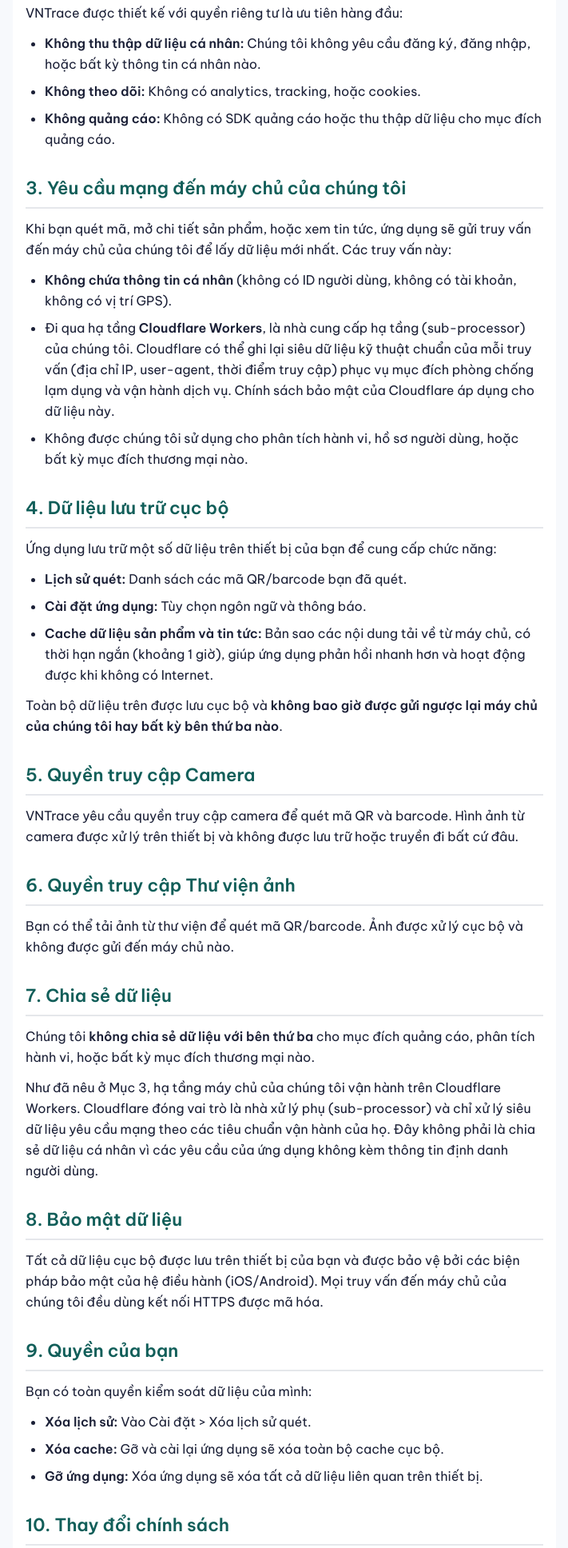
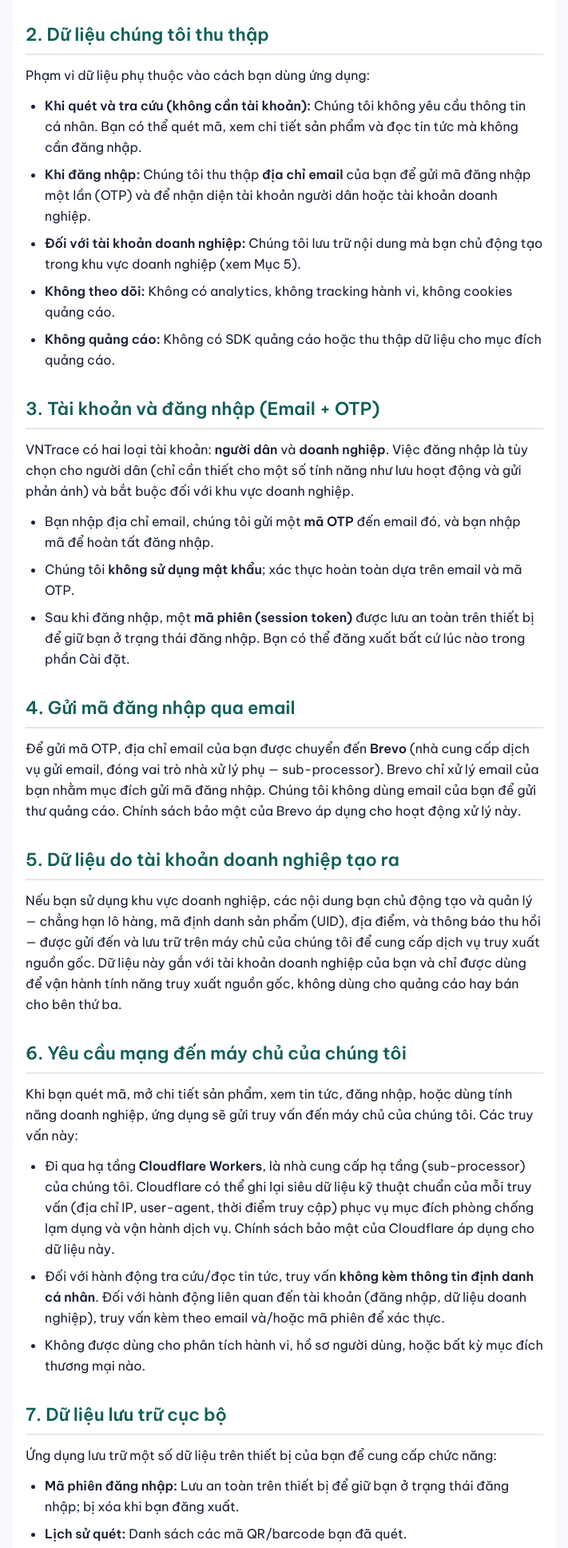
Before and after one commit to minhnt94/minhnt94.github.io, a plain HTML site: page txng-mobile-app/privacy/index.html in a window 1280 px wide. Shown: the part 561-2497 px from the top of the page at 80% size, without its empty margins (284-995 px from the left). Drawn offline with Linux system fonts and the light colour scheme.

Commit message:
docs: update VNTrace privacy policy for email-OTP auth and business accounts (v1.3.0)

```diff
--- a/txng-mobile-app/privacy/index.html
+++ b/txng-mobile-app/privacy/index.html
@@ -85,69 +85,94 @@
 
   <div class="container">
     <div class="highlight">
-      <strong>Tóm tắt:</strong> VNTrace tải dữ liệu sản phẩm và tin tức từ máy chủ của chúng tôi, sau đó lưu cache trên thiết bị để bạn có thể xem lại khi không có Internet. Chúng tôi không yêu cầu đăng ký và không thu thập dữ liệu cá nhân của bạn.
+      <strong>Tóm tắt:</strong> Bạn có thể quét mã và tra cứu sản phẩm mà <strong>không cần tài khoản</strong>. Một số tính năng (lưu hoạt động, gửi phản ánh, và toàn bộ khu vực dành cho doanh nghiệp) yêu cầu đăng nhập bằng <strong>email và mã OTP</strong>. Khi đó chúng tôi thu thập địa chỉ email của bạn để gửi mã đăng nhập và nhận diện tài khoản. Chúng tôi không chạy quảng cáo, không theo dõi hành vi, và không bán dữ liệu của bạn.
     </div>
 
     <h2>1. Giới thiệu</h2>
     <p>Chính sách bảo mật này giải thích cách ứng dụng VNTrace ("Ứng dụng") xử lý thông tin khi bạn sử dụng dịch vụ của chúng tôi.</p>
 
     <h2>2. Dữ liệu chúng tôi thu thập</h2>
-    <p>VNTrace được thiết kế với quyền riêng tư là ưu tiên hàng đầu:</p>
+    <p>Phạm vi dữ liệu phụ thuộc vào cách bạn dùng ứng dụng:</p>
     <ul>
-      <li><strong>Không thu thập dữ liệu cá nhân:</strong> Chúng tôi không yêu cầu đăng ký, đăng nhập, hoặc bất kỳ thông tin cá nhân nào.</li>
-      <li><strong>Không theo dõi:</strong> Không có analytics, tracking, hoặc cookies.</li>
+      <li><strong>Khi quét và tra cứu (không cần tài khoản):</strong> Chúng tôi không yêu cầu thông tin cá nhân. Bạn có thể quét mã, xem chi tiết sản phẩm và đọc tin tức mà không cần đăng nhập.</li>
+      <li><strong>Khi đăng nhập:</strong> Chúng tôi thu thập <strong>địa chỉ email</strong> của bạn để gửi mã đăng nhập một lần (OTP) và để nhận diện tài khoản người dân hoặc tài khoản doanh nghiệp.</li>
+      <li><strong>Đối với tài khoản doanh nghiệp:</strong> Chúng tôi lưu trữ nội dung mà bạn chủ động tạo trong khu vực doanh nghiệp (xem Mục 5).</li>
+      <li><strong>Không theo dõi:</strong> Không có analytics, không tracking hành vi, không cookies quảng cáo.</li>
       <li><strong>Không quảng cáo:</strong> Không có SDK quảng cáo hoặc thu thập dữ liệu cho mục đích quảng cáo.</li>
     </ul>
 
-    <h2>3. Yêu cầu mạng đến máy chủ của chúng tôi</h2>
-    <p>Khi bạn quét mã, mở chi tiết sản phẩm, hoặc xem tin tức, ứng dụng sẽ gửi truy vấn đến máy chủ của chúng tôi để lấy dữ liệu mới nhất. Các truy vấn này:</p>
+    <h2>3. Tài khoản và đăng nhập (Email + OTP)</h2>
+    <p>VNTrace có hai loại tài khoản: <strong>người dân</strong> và <strong>doanh nghiệp</strong>. Việc đăng nhập là tùy chọn cho người dân (chỉ cần thiết cho một số tính năng như lưu hoạt động và gửi phản ánh) và bắt buộc đối với khu vực doanh nghiệp.</p>
     <ul>
-      <li><strong>Không chứa thông tin cá nhân</strong> (không có ID người dùng, không có tài khoản, không có vị trí GPS).</li>
-      <li>Đi qua hạ tầng <strong>Cloudflare Workers</strong>, là nhà cung cấp hạ tầng (sub-processor) của chúng tôi. Cloudflare có thể ghi lại siêu dữ liệu kỹ thuật chuẩn của mỗi truy vấn (địa chỉ IP, user-agent, thời điểm truy cập) phục vụ mục đích phòng chống lạm dụng và vận hành dịch vụ. Chính sách bảo mật của Cloudflare áp dụng cho dữ liệu này.</li>
-      <li>Không được chúng tôi sử dụng cho phân tích hành vi, hồ sơ người dùng, hoặc bất kỳ mục đích thương mại nào.</li>
+      <li>Bạn nhập địa chỉ email, chúng tôi gửi một <strong>mã OTP</strong> đến email đó, và bạn nhập mã để hoàn tất đăng nhập.</li>
+      <li>Chúng tôi <strong>không sử dụng mật khẩu</strong>; xác thực hoàn toàn dựa trên email và mã OTP.</li>
+      <li>Sau khi đăng nhập, một <strong>mã phiên (session token)</strong> được lưu an toàn trên thiết bị để giữ bạn ở trạng thái đăng nhập. Bạn có thể đăng xuất bất cứ lúc nào trong phần Cài đặt.</li>
     </ul>
 
-    <h2>4. Dữ liệu lưu trữ cục bộ</h2>
+    <h2>4. Gửi mã đăng nhập qua email</h2>
+    <p>Để gửi mã OTP, địa chỉ email của bạn được chuyển đến <strong>Brevo</strong> (nhà cung cấp dịch vụ gửi email, đóng vai trò nhà xử lý phụ — sub-processor). Brevo chỉ xử lý email của bạn nhằm mục đích gửi mã đăng nhập. Chúng tôi không dùng email của bạn để gửi thư quảng cáo. Chính sách bảo mật của Brevo áp dụng cho hoạt động xử lý này.</p>
+
+    <h2>5. Dữ liệu do tài khoản doanh nghiệp tạo ra</h2>
+    <p>Nếu bạn sử dụng khu vực doanh nghiệp, các nội dung bạn chủ động tạo và quản lý — chẳng hạn lô hàng, mã định danh sản phẩm (UID), địa điểm, và thông báo thu hồi — được gửi đến và lưu trữ trên máy chủ của chúng tôi để cung cấp dịch vụ truy xuất nguồn gốc. Dữ liệu này gắn với tài khoản doanh nghiệp của bạn và chỉ được dùng để vận hành tính năng truy xuất nguồn gốc, không dùng cho quảng cáo hay bán cho bên thứ ba.</p>
+
+    <h2>6. Yêu cầu mạng đến máy chủ của chúng tôi</h2>
+    <p>Khi bạn quét mã, mở chi tiết sản phẩm, xem tin tức, đăng nhập, hoặc dùng tính năng doanh nghiệp, ứng dụng sẽ gửi truy vấn đến máy chủ của chúng tôi. Các truy vấn này:</p>
+    <ul>
+      <li>Đi qua hạ tầng <strong>Cloudflare Workers</strong>, là nhà cung cấp hạ tầng (sub-processor) của chúng tôi. Cloudflare có thể ghi lại siêu dữ liệu kỹ thuật chuẩn của mỗi truy vấn (địa chỉ IP, user-agent, thời điểm truy cập) phục vụ mục đích phòng chống lạm dụng và vận hành dịch vụ. Chính sách bảo mật của Cloudflare áp dụng cho dữ liệu này.</li>
+      <li>Đối với hành động tra cứu/đọc tin tức, truy vấn <strong>không kèm thông tin định danh cá nhân</strong>. Đối với hành động liên quan đến tài khoản (đăng nhập, dữ liệu doanh nghiệp), truy vấn kèm theo email và/hoặc mã phiên để xác thực.</li>
+      <li>Không được dùng cho phân tích hành vi, hồ sơ người dùng, hoặc bất kỳ mục đích thương mại nào.</li>
+    </ul>
+
+    <h2>7. Dữ liệu lưu trữ cục bộ</h2>
     <p>Ứng dụng lưu trữ một số dữ liệu trên thiết bị của bạn để cung cấp chức năng:</p>
     <ul>
+      <li><strong>Mã phiên đăng nhập:</strong> Lưu an toàn trên thiết bị để giữ bạn ở trạng thái đăng nhập; bị xóa khi bạn đăng xuất.</li>
       <li><strong>Lịch sử quét:</strong> Danh sách các mã QR/barcode bạn đã quét.</li>
       <li><strong>Cài đặt ứng dụng:</strong> Tùy chọn ngôn ngữ và thông báo.</li>
       <li><strong>Cache dữ liệu sản phẩm và tin tức:</strong> Bản sao các nội dung tải về từ máy chủ, có thời hạn ngắn (khoảng 1 giờ), giúp ứng dụng phản hồi nhanh hơn và hoạt động được khi không có Internet.</li>
     </ul>
-    <p>Toàn bộ dữ liệu trên được lưu cục bộ và <strong>không bao giờ được gửi ngược lại máy chủ của chúng tôi hay bất kỳ bên thứ ba nào</strong>.</p>
+    <p>Lịch sử quét, cài đặt và cache được lưu cục bộ và không được gửi ngược lại máy chủ. Mã phiên chỉ được gửi đến máy chủ của chúng tôi để xác thực các yêu cầu liên quan đến tài khoản.</p>
 
-    <h2>5. Quyền truy cập Camera</h2>
+    <h2>8. Quyền truy cập Camera</h2>
     <p>VNTrace yêu cầu quyền truy cập camera để quét mã QR và barcode. Hình ảnh từ camera được xử lý trên thiết bị và không được lưu trữ hoặc truyền đi bất cứ đâu.</p>
 
-    <h2>6. Quyền truy cập Thư viện ảnh</h2>
+    <h2>9. Quyền truy cập Thư viện ảnh</h2>
     <p>Bạn có thể tải ảnh từ thư viện để quét mã QR/barcode. Ảnh được xử lý cục bộ và không được gửi đến máy chủ nào.</p>
 
-    <h2>7. Chia sẻ dữ liệu</h2>
-    <p>Chúng tôi <strong>không chia sẻ dữ liệu với bên thứ ba</strong> cho mục đích quảng cáo, phân tích hành vi, hoặc bất kỳ mục đích thương mại nào.</p>
-    <p>Như đã nêu ở Mục 3, hạ tầng máy chủ của chúng tôi vận hành trên Cloudflare Workers. Cloudflare đóng vai trò là nhà xử lý phụ (sub-processor) và chỉ xử lý siêu dữ liệu yêu cầu mạng theo các tiêu chuẩn vận hành của họ. Đây không phải là chia sẻ dữ liệu cá nhân vì các yêu cầu của ứng dụng không kèm thông tin định danh người dùng.</p>
+    <h2>10. Chia sẻ dữ liệu</h2>
+    <p>Chúng tôi <strong>không bán dữ liệu</strong> và không chia sẻ dữ liệu với bên thứ ba cho mục đích quảng cáo hoặc phân tích hành vi. Chúng tôi chỉ chia sẻ dữ liệu với các nhà xử lý phụ (sub-processor) cần thiết để vận hành dịch vụ:</p>
+    <ul>
+      <li><strong>Cloudflare</strong> — hạ tầng máy chủ và xử lý siêu dữ liệu yêu cầu mạng (xem Mục 6).</li>
+      <li><strong>Brevo</strong> — gửi email chứa mã đăng nhập OTP (xem Mục 4).</li>
+    </ul>
 
-    <h2>8. Bảo mật dữ liệu</h2>
-    <p>Tất cả dữ liệu cục bộ được lưu trên thiết bị của bạn và được bảo vệ bởi các biện pháp bảo mật của hệ điều hành (iOS/Android). Mọi truy vấn đến máy chủ của chúng tôi đều dùng kết nối HTTPS được mã hóa.</p>
+    <h2>11. Bảo mật dữ liệu</h2>
+    <p>Dữ liệu cục bộ được lưu trên thiết bị của bạn và được bảo vệ bởi các biện pháp bảo mật của hệ điều hành (iOS/Android). Mã phiên được lưu trong vùng lưu trữ an toàn của thiết bị. Mọi truy vấn đến máy chủ của chúng tôi đều dùng kết nối HTTPS được mã hóa.</p>
 
-    <h2>9. Quyền của bạn</h2>
+    <h2>12. Quyền của bạn</h2>
     <p>Bạn có toàn quyền kiểm soát dữ liệu của mình:</p>
     <ul>
+      <li><strong>Đăng xuất:</strong> Vào Cài đặt &gt; Đăng xuất để xóa mã phiên khỏi thiết bị.</li>
       <li><strong>Xóa lịch sử:</strong> Vào Cài đặt &gt; Xóa lịch sử quét.</li>
       <li><strong>Xóa cache:</strong> Gỡ và cài lại ứng dụng sẽ xóa toàn bộ cache cục bộ.</li>
+      <li><strong>Xóa tài khoản và dữ liệu:</strong> Để yêu cầu xóa tài khoản cùng dữ liệu liên quan (email và nội dung doanh nghiệp) khỏi máy chủ của chúng tôi, vui lòng liên hệ <a href="mailto:minhnt94@gmail.com">minhnt94@gmail.com</a>. Chúng tôi sẽ xử lý yêu cầu trong thời gian hợp lý.</li>
       <li><strong>Gỡ ứng dụng:</strong> Xóa ứng dụng sẽ xóa tất cả dữ liệu liên quan trên thiết bị.</li>
     </ul>
 
-    <h2>10. Thay đổi chính sách</h2>
+    <h2>13. Quyền riêng tư của trẻ em</h2>
+    <p>VNTrace không hướng đến trẻ em và không cố ý thu thập dữ liệu cá nhân của trẻ em.</p>
+
+    <h2>14. Thay đổi chính sách</h2>
     <p>Nếu có thay đổi về chính sách bảo mật, chúng tôi sẽ cập nhật trang này và thông báo trong ứng dụng (nếu cần thiết).</p>
 
-    <h2>11. Liên hệ</h2>
+    <h2>15. Liên hệ</h2>
     <p>Nếu bạn có câu hỏi về chính sách bảo mật này, vui lòng liên hệ:</p>
     <ul>
       <li>Email: <a href="mailto:minhnt94@gmail.com">minhnt94@gmail.com</a></li>
     </ul>
 
     <div class="highlight">
-      <strong>Cập nhật lần cuối:</strong> 5 tháng 5, 2026 (v1.2.1)
+      <strong>Cập nhật lần cuối:</strong> 8 tháng 6, 2026 (v1.3.0)
     </div>
   </div>
 
```
